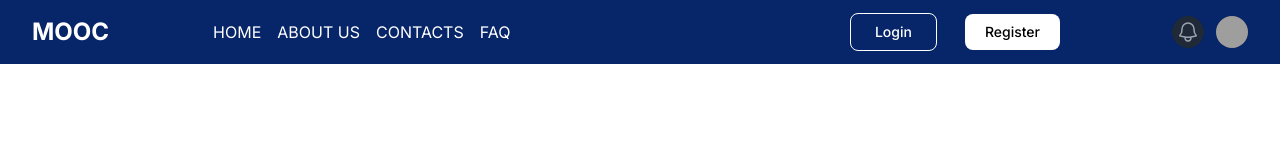
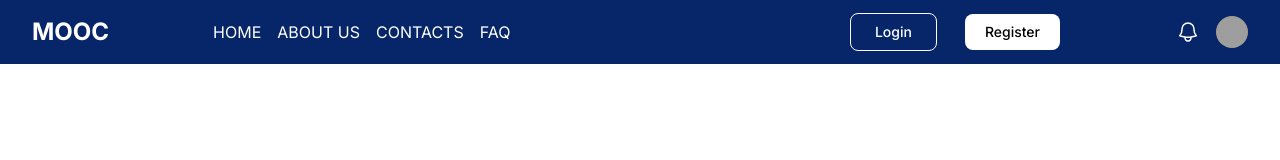
Before and after one commit to Xanvia/MOOC-IT-Center-UOP, a Next.js app in the folder frontend/: page / in a window 1280 px wide. Shown: the top 160 px of the page. Built offline with nearby package versions, Linux system fonts and the light colour scheme; grey boxes are pictures that could not be loaded.

Commit message:
send profile menu away

```diff
--- a/frontend/src/components/Navbar/Navbar.tsx
+++ b/frontend/src/components/Navbar/Navbar.tsx
@@ -13,16 +13,16 @@ const Navbar = () => {
     setIsProfileMenuOpen(!isProfileMenuOpen);
   };
 
-  useEffect(() => {
   const handleDocumentClick = (event: MouseEvent) => {
     if (
       profileMenuRef.current &&
-        (profileMenuRef.current as HTMLElement).contains(event.target as Node)
+      !(profileMenuRef.current as HTMLElement).contains(event.target as Node)
     ) {
       setIsProfileMenuOpen(false);
     }
   };
 
+  useEffect(() => {
     document.addEventListener("mousedown", handleDocumentClick);
     return () => {
       document.removeEventListener("mousedown", handleDocumentClick);
@@ -103,7 +103,7 @@ const Navbar = () => {
           <div className="absolute inset-y-0 right-0 flex items-center pr-2 sm:static sm:inset-auto sm:ml-6 sm:pr-0">
             <button
               type="button"
-              className="relative rounded-full bg-gray-800 p-1 text-gray-400 hover:text-white focus:outline-none focus:ring-2 focus:ring-white focus:ring-offset-2 focus:ring-offset-gray-800"
+              className="relative rounded-full bg-primary p-1 text-white hover:text-white focus:outline-none focus:ring-2 focus:ring-white focus:ring-offset-2 focus:ring-offset-primary_test"
             >
               <span className="absolute -inset-1.5"></span>
               <span className="sr-only">View notifications</span>
```
Lines whose indentation alone changed are shown as unchanged.
